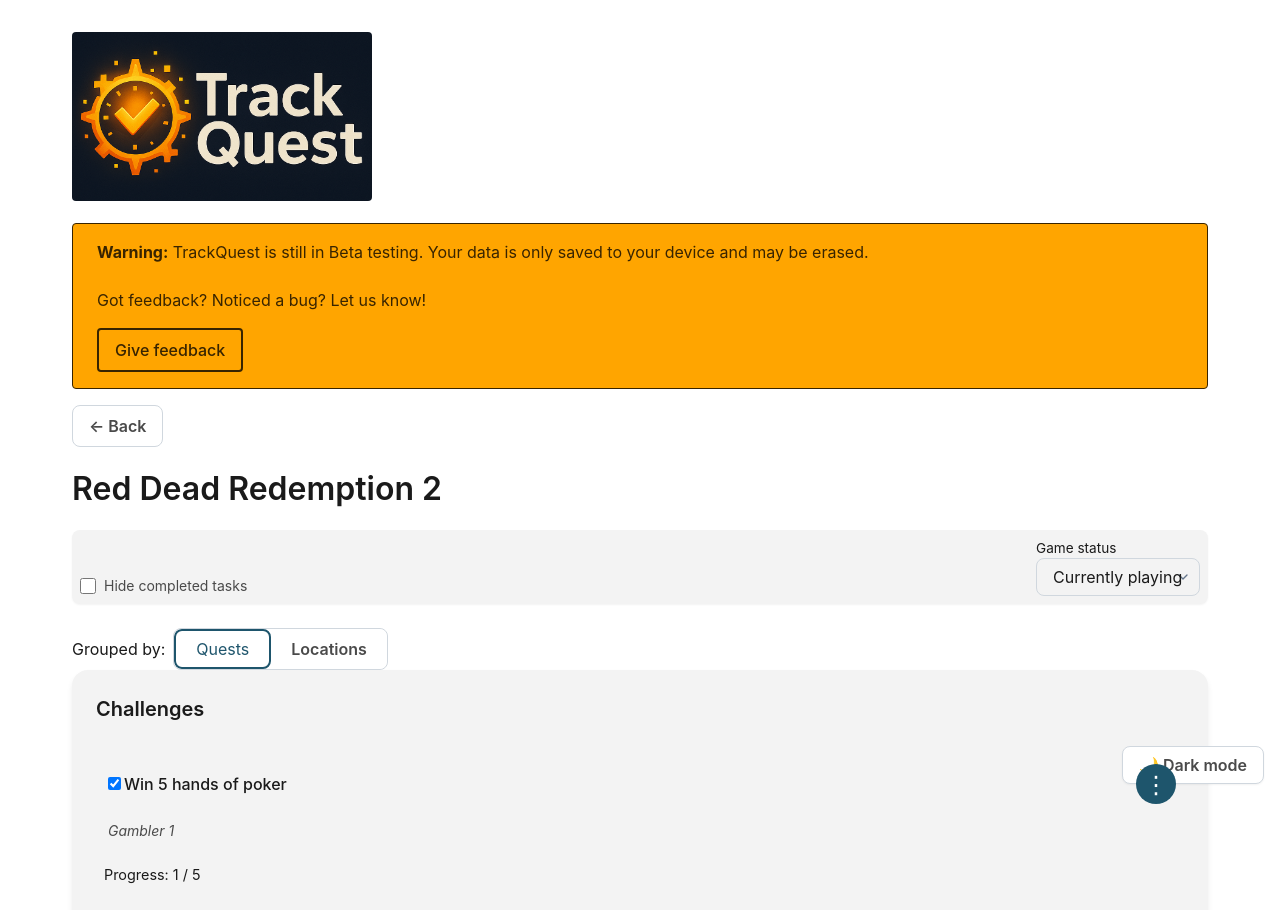
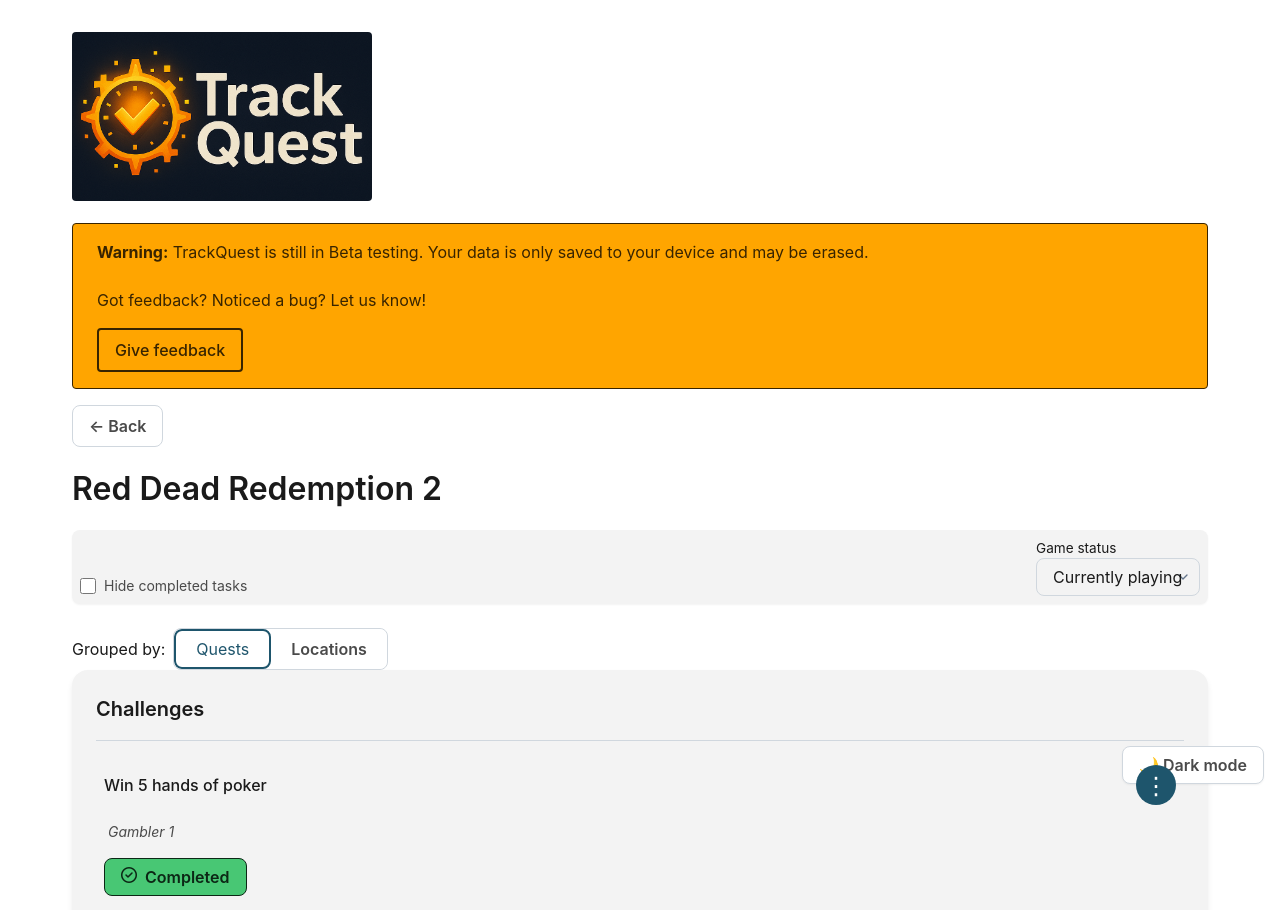
Before and after one commit to leovolving/quest, a React (Vite) app: page /game/1 in a window 1280 px wide. Shown: the top 910 px of the page. Built offline with nearby package versions, Linux system fonts and the light colour scheme.

Commit message:
MarkCompleteButton initial commit

```diff
--- a/src/components/ObjectiveItem.jsx
+++ b/src/components/ObjectiveItem.jsx
@@ -9,6 +9,7 @@ import useStateToggleBoolean from '../hooks/useStateToggleBoolean';
 import useAnalytics from '../services/analyticsService';
 import useGameDataService from '../services/gameDataService';
 
+import { MarkCompleteButton } from './common/MarkCompleteButton';
 import { ObjectiveProgress } from './common/ObjectiveProgress';
 import TagsList from './common/TagsList';
 import { EditObjectiveForm } from './forms/EditObjectiveForm';
@@ -25,9 +26,7 @@ const Wrapper = styled.div`
   transition: background-color 0.2s ease-in-out;
   flex-direction: column;
 
-  &:not(:last-of-type) {
-    border-bottom: 2px solid ${({ theme }) => theme.colors.border};
-  }
+  border-top: 1px solid ${({ theme }) => theme.colors.border};
 
   @media (max-width: 600px) {
     gap: ${({ theme }) => theme.spacing.xs};
@@ -42,10 +41,6 @@ const TitleContainer = styled.div`
   justify-content: space-between;
 `;
 
-const Checkbox = styled.input`
-  margin-top: ${({ theme }) => theme.spacing.xs};
-`;
-
 const Title = styled.span`
   color: ${({ theme }) => theme.colors.text};
   font-weight: 500;
@@ -54,8 +49,7 @@ const Title = styled.span`
 const Note = styled.em`
   color: ${({ theme }) => theme.colors.textSecondary};
   font-size: 0.875rem;
-  margin-left: ${({ theme }) => theme.spacing.xs};
-  margin-top: ${({ theme }) => theme.spacing.sm};
+  margin: ${({ theme }) => theme.spacing.sm} ${({ theme }) => theme.spacing.xs};
   display: block;
 `;
 
@@ -99,10 +93,7 @@ const ObjectiveItem = ({ objective }) => {
       ) : (
         <>
           <TitleContainer>
-            <label>
-              <Checkbox type="checkbox" checked={objective.completed} onChange={handleChange} />
-              <Title>{objective.title}</Title>
-            </label>
+            <Title>{objective.title}</Title>
             <ThreeDotMenu
               options={[
                 { label: 'Edit', onClick: handleEdit, icon: Keyboard },
@@ -112,7 +103,7 @@ const ObjectiveItem = ({ objective }) => {
             />
           </TitleContainer>
           {objective.notes && <Note>{objective.notes}</Note>}
-
+          <MarkCompleteButton isComplete={objective.completed} onClick={handleChange} />
           <ObjectiveProgress
             objective={objective}
             onChangeActionName={ACTION_NAMES.objectiveItemProgressChanged}
--- /dev/null
+++ b/src/components/common/MarkCompleteButton.jsx
@@ -0,0 +1,38 @@
+import styled, { css } from 'styled-components';
+
+import { Button, BUTTON_VARIANT } from '../_ds';
+
+import { CircleCheck } from '../../icons';
+
+const ButtonComponent = styled(Button)`
+  display: flex;
+  gap: ${({ theme }) => theme.spacing.sm};
+  width: fit-content;
+
+  ${({ theme, isComplete }) => {
+    if (isComplete)
+      return css`
+        background-color: ${theme.banner.success.bg};
+        color: ${theme.banner.success.text};
+        border-color: ${theme.banner.success.border};
+
+        &:hover {
+          background-color: ${theme.banner.success.hover};
+        }
+      `;
+  }}
+`;
+
+export const MarkCompleteButton = ({ isComplete, onClick }) => {
+  const text = isComplete ? 'Completed' : 'Mark as completed';
+  return (
+    <ButtonComponent
+      isComplete={isComplete}
+      onClick={onClick}
+      variant={BUTTON_VARIANT.TERTIARY}
+      type="button"
+    >
+      <CircleCheck /> {text}
+    </ButtonComponent>
+  );
+};
--- a/src/components/common/ObjectiveProgress.jsx
+++ b/src/components/common/ObjectiveProgress.jsx
@@ -6,17 +6,24 @@ import useGameDataService from '../../services/gameDataService';
 import { Button, BUTTON_VARIANT, ProgressBar } from '../_ds';
 import useAnalytics from '../../services/analyticsService';
 
-const ProgressText = styled.p`
+const ProgressText = styled.span`
   font-size: 0.9rem;
   color: ${({ theme }) => theme.colors.text};
+  position: absolute;
+  bottom: -${({ theme }) => theme.spacing.sm};
+  left: 0;
 `;
 
 const ProgressControls = styled.div`
   display: flex;
   gap: 0.5rem;
-  margin-top: 0.5rem;
-  align-items: center;
+  margin: 0.5rem 0;
   width: 100%;
+`;
+
+const BarContainer = styled.div`
+  position: relative;
+  flex: 1;
 `;
 
 export const ObjectiveProgress = ({ objective, onChangeActionName }) => {
@@ -56,19 +63,19 @@ export const ObjectiveProgress = ({ objective, onChangeActionName }) => {
   };
 
   return objective?.progress ? (
-    <>
-      <ProgressText>
-        Progress: {objective.progress.current} / {objective.progress.total}
-      </ProgressText>
     <ProgressControls>
       <Button variant={BUTTON_VARIANT.SECONDARY} onClick={() => handleProgressChange(-1)}>
         -
       </Button>
+      <BarContainer>
         <ProgressBar value={objective.progress.current} max={objective.progress.total} />
+        <ProgressText>
+          Progress: {objective.progress.current} / {objective.progress.total}
+        </ProgressText>
+      </BarContainer>
       <Button variant={BUTTON_VARIANT.SECONDARY} onClick={() => handleProgressChange(1)}>
         +
       </Button>
     </ProgressControls>
-    </>
   ) : null;
 };
--- a/src/components/forms/EditObjectiveForm.jsx
+++ b/src/components/forms/EditObjectiveForm.jsx
@@ -8,6 +8,8 @@ import useAnalytics from '../../services/analyticsService';
 
 import { Button, InputField } from '../_ds';
 
+import { MarkCompleteButton } from '../common/MarkCompleteButton';
+
 import TagEditor from './TagEditor';
 import { ACTION_NAMES } from '../../constants';
 
@@ -17,20 +19,10 @@ const Form = styled.form`
   gap: ${({ theme }) => theme.spacing.sm};
   width: 100%;
 
-  input:not([type='checkbox']),
   select,
   textarea {
     width: 100%;
   }
-`;
-
-const CheckboxLabel = styled.label`
-  display: flex;
-  gap: ${({ theme }) => theme.spacing.xs};
-`;
-
-const Checkbox = styled.input`
-  margin-top: ${({ theme }) => theme.spacing.xs};
 `;
 
 const InputContainer = styled.div`
@@ -109,10 +101,7 @@ export const EditObjectiveForm = ({ objective, onClose }) => {
   };
   return (
     <Form onSubmit={handleEditSubmit}>
-      <CheckboxLabel>
-        <Checkbox type="checkbox" checked={objective.completed} onChange={handleChange} />
-        Complete?
-      </CheckboxLabel>
+      <MarkCompleteButton isComplete={objective.completed} onClick={handleChange} />
       <InputField
         type="text"
         value={title}
--- /dev/null
+++ b/src/icons/components/CircleCheck.jsx
@@ -0,0 +1,3 @@
+import IconBase from '../private/IconBase';
+
+export const CircleCheck = () => <IconBase faClass="fa-circle-check" />;
--- a/src/icons/index.js
+++ b/src/icons/index.js
@@ -1,3 +1,4 @@
+export { CircleCheck } from './components/CircleCheck';
 export { Clone } from './components/Clone';
 export { Keyboard } from './components/Keyboard';
 export { TrashCan } from './components/TrashCan';
```
Lines whose indentation alone changed are shown as unchanged.
